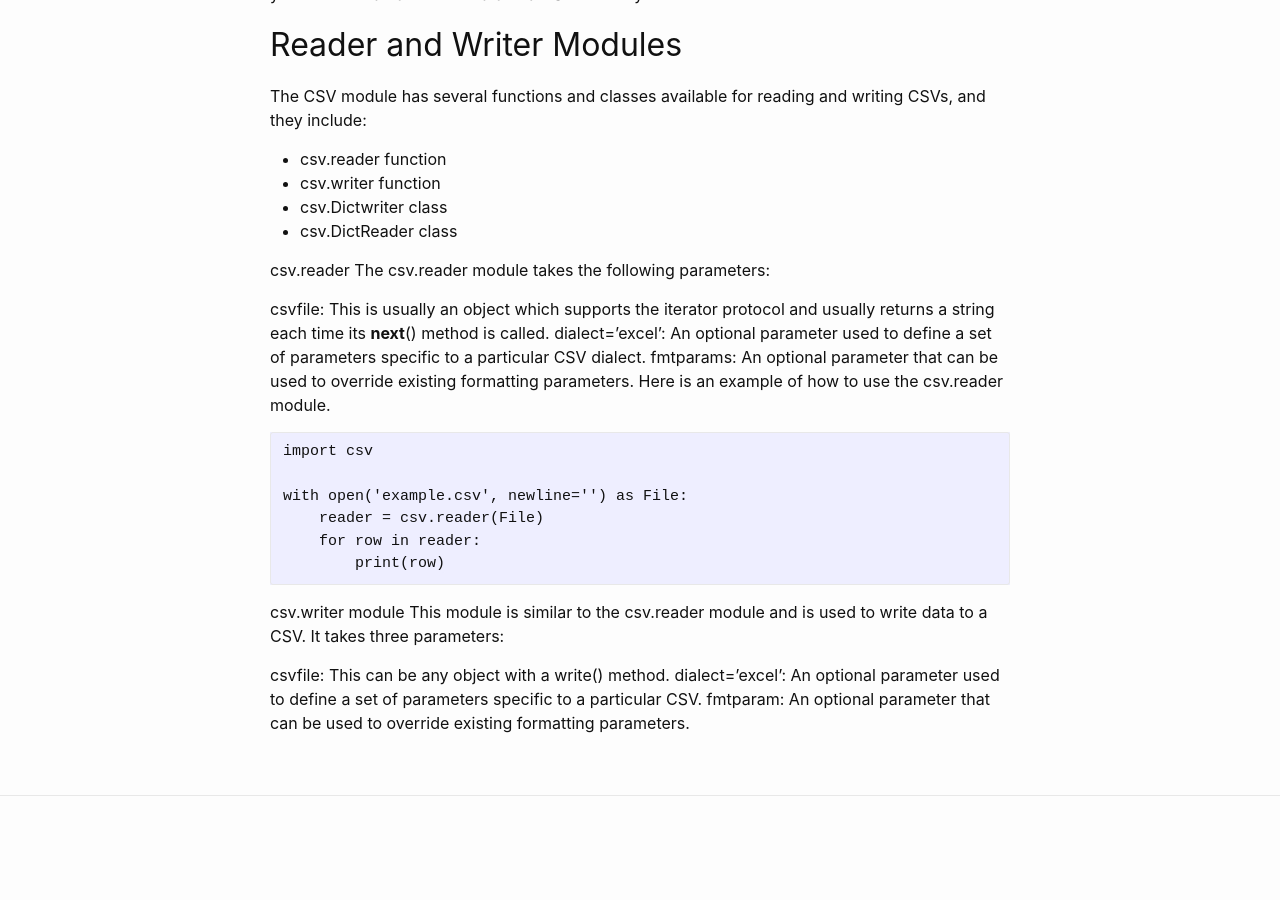
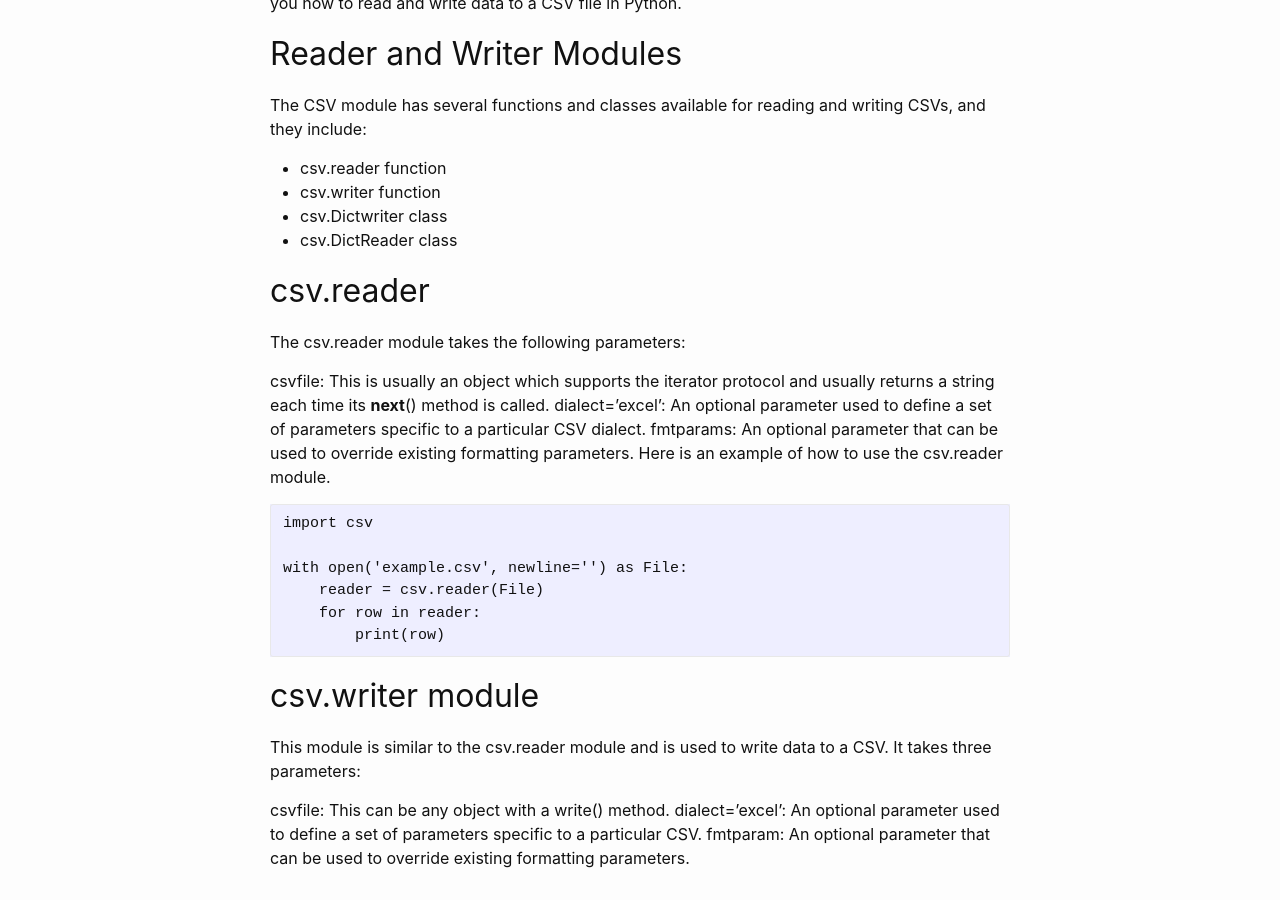
Before and after one commit to dwit013/dwit013.github.io, a Jekyll site: the page built from module/7/file-handling-advanced.md, in a window 1280 px wide and 900 px high, scrolled down 492 px. Built offline with Jekyll 4.4.1, drawn with Linux system fonts in a browser that asks for light colours; our own code applies the rules of GitHub Pages for plain Markdown files; before the commit the page ends 1348 px from its top, so only the background shows below that.

```diff
--- a/module/7/file-handling-advanced.md
+++ b/module/7/file-handling-advanced.md
@@ -9,12 +11,12 @@ A CSV (comma separated values) file allows data to be saved in a tabular structu
 * exporting orders
 * exporting e-commerce analytic reports
 
-### Where Do CSV Files Come From?
+## Where Do CSV Files Come From?
 
 The CSV format is the most commonly used import and export format for databases and spreadsheets. This tutorial will give a detailed introduction to CSV’s and the modules and classes available for reading and writing data to CSV files. It will also cover a working example to show you how to read and write data to a CSV file in Python.
 
-Reader and Writer Modules
-----------------------------------------------------
+## Reader and Writer Modules
+
 
 The CSV module has several functions and classes available for reading and writing CSVs, and they include:
 
@@ -23,7 +25,7 @@ The CSV module has several functions and classes available for reading and writi
 * csv.Dictwriter class
 * csv.DictReader class
 
-csv.reader
+## csv.reader
 The csv.reader module takes the following parameters:
 
 csvfile: This is usually an object which supports the iterator protocol and usually returns a string each time its __next__() method is called.
@@ -38,7 +40,7 @@ Here is an example of how to use the csv.reader module.
 	    for row in reader:
 		print(row)
 
-csv.writer module
+## csv.writer module
 This module is similar to the csv.reader module and is used to write data to a CSV. It takes three parameters:
 
 csvfile: This can be any object with a write() method.
```
Also changed, not shown: other parts of module/7/file-handling-advanced.md (+4 -2 lines), module/7/file-handling-basic.md (line endings or trailing spaces).
